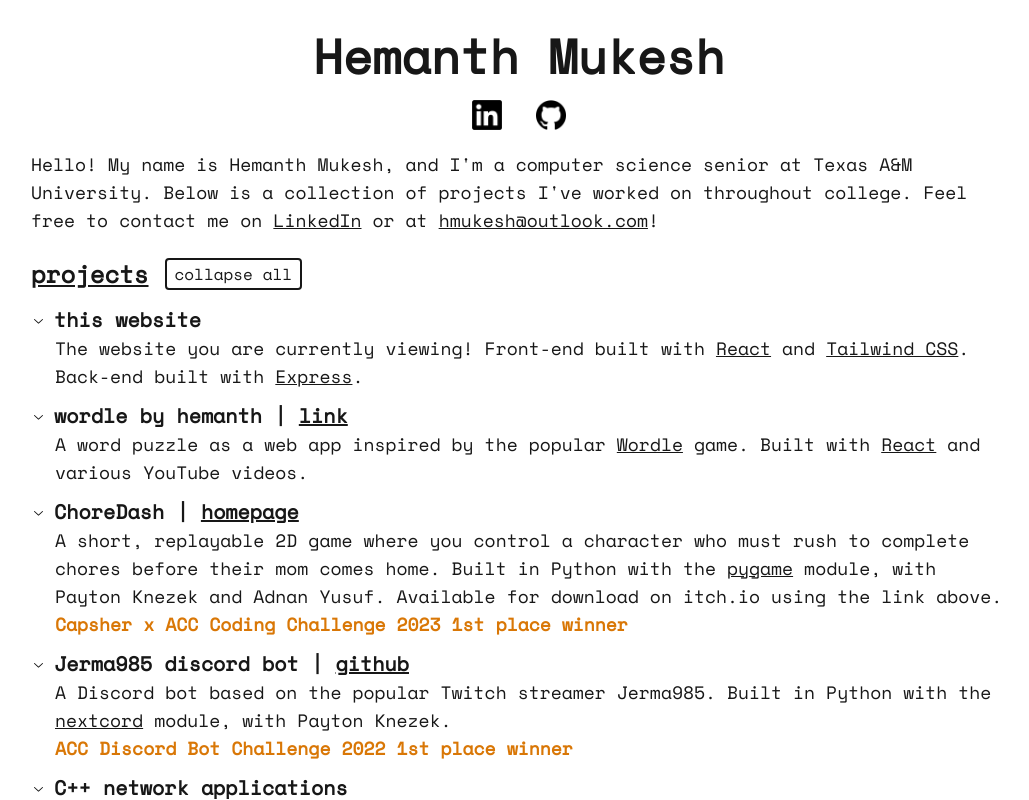
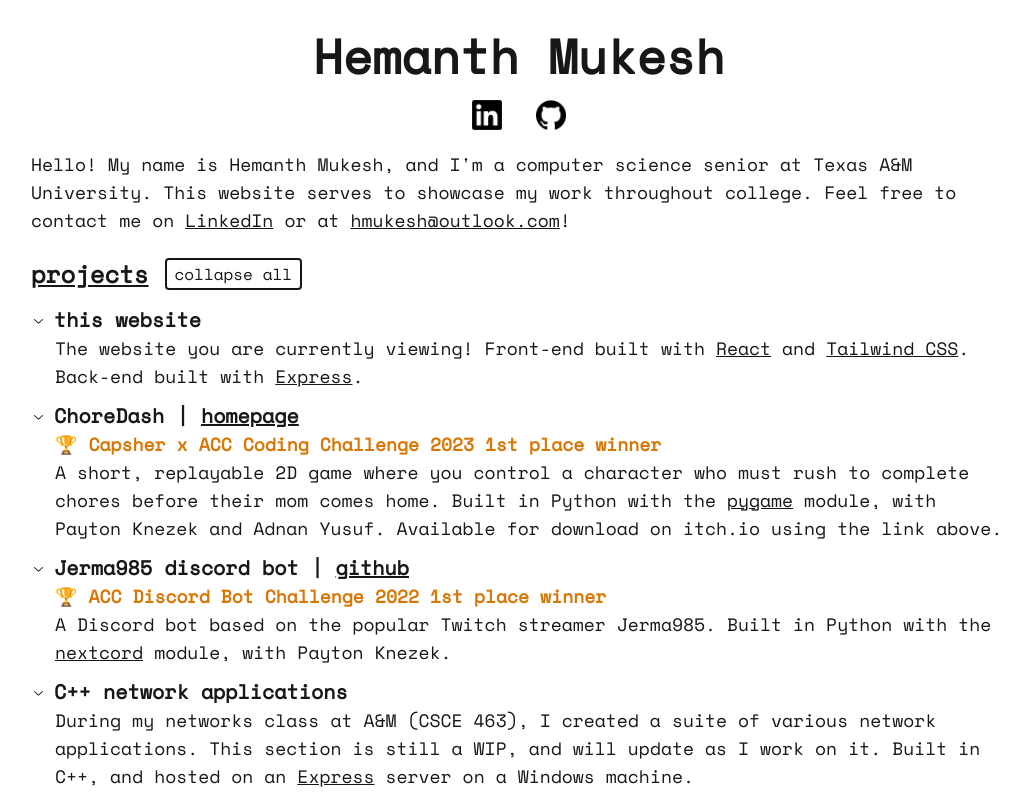
Before and after one commit to hmukesh5/hmukesh5.github.io, a React (Vite) app: page / in a window 1280 px wide. Both pictures are taken after a click on the button "expand all". Shown: the top 800 px of the page, without its empty margins (121-1150 px from the left). Built offline with nearby package versions, Linux system fonts and the light colour scheme.

Commit message:
content update

```diff
--- a/src/App.tsx
+++ b/src/App.tsx
@@ -78,20 +78,14 @@ function App() {
                        Front-end built with {reactLink} and {tailwindCSSLink}. Back-end built with {expressLink}.</>
         },
         {
-            value: "wordle",
-            title: <>wordle by hemanth | </>,
-            link: <a href="http://wordle-clone-5fbt.onrender.com/" target="_blank" className={`underline ${darkmodeSwitcher}`}>link</a>,
-            content: <>A word puzzle as a web app inspired by the popular {wordleLink} game. Built with {reactLink} and various YouTube videos.</>
-        },
-        {
             value: "choredash",
             title: <>ChoreDash | </>,
             link: <a href="https://hmukesh.itch.io/chore-dash" target="_blank" className={`underline ${darkmodeSwitcher}`}>homepage</a>,
             content:<>
+                        <span className="font-bold text-amber-600">🏆 Capsher x ACC Coding Challenge 2023 1st place winner</span>
+                        <br/>
                         A short, replayable 2D game where you control a character who must rush to complete chores before their mom comes home.
                         Built in Python with the {pygameLink} module, with Payton Knezek and Adnan Yusuf. Available for download on itch.io using the link above.
-                        <br/>
-                        <span className="font-bold text-amber-600">Capsher x ACC Coding Challenge 2023 1st place winner</span>
                     </>
         },
         {
@@ -99,10 +93,10 @@ function App() {
             title: <>Jerma985 discord bot | </>,
             link: <a href="https://github.com/prknezek/Jerma985Bot" target="_blank" className={`underline ${darkmodeSwitcher}`}>github</a>,
             content:<>
+                        <span className="font-bold text-amber-600">🏆 ACC Discord Bot Challenge 2022 1st place winner</span>
+                        <br/>
                         A Discord bot based on the popular Twitch streamer Jerma985.
                         Built in Python with the {nextcordLink} module, with Payton Knezek.
-                        <br/>
-                        <span className="font-bold text-amber-600">ACC Discord Bot Challenge 2022 1st place winner</span>
                     </>
         },
         {
@@ -110,13 +104,20 @@ function App() {
             title: <>C++ network applications</>,
             link: <></>,
             content:<>
-                        During my networks class at A&M (CSCE 463), I created a suite of various network applications. This section is still a WIP, but the DNS lookup program can be executed below.
-                        Built in C++, and hosted on a Windows machine connected with {expressLink}.
+                        During my networks class at A&M (CSCE 463), I created a suite of various network applications. This section is still a WIP, and will update as I work on it.
+                        Built in C++, and hosted on an {expressLink} server on a Windows machine.
                         <br/><br/>
-                        DNS Lookup Tool:
+                        <span className="underline">DNS Lookup Tool:</span>
                         <br/>
+                        <p className="mb-3">
+                            DNS stands for Domain Name Service.
+                            It allows browsers and applications to map words like "google.com" to an IP address of a machine that it can find and connect to.
+                            Below, you can input a domain and make a request to see the IP addresses associated with that domain.
+                            Try typing in "google.com" or this website, "hmukesh.me".
+                        </p>
+                        Input:
                         <div>
-                            <input id="dnslookuptext" type="text" name="query" placeholder='input domain/IP' className={`mt-2 mb-2 mr-2 px-2 border-2 border-neutral-500 rounded w-64 sm:text-sm text-xs ${darkMode ? 'bg-neutral-900' : ''}`} />
+                            <input id="dnslookuptext" type="text" name="query" placeholder='domain/IP (ex "google.com")' className={`mt-2 mb-2 mr-2 px-2 border-2 border-neutral-500 rounded w-64 sm:text-sm text-xs ${darkMode ? 'bg-neutral-900' : ''}`} />
                             <button disabled={dnsLookupDisable} onClick={handleDNSLookupSubmit} className={`mt-2 px-2 border-2 border-black rounded sm:text-sm text-xs ${darkMode ? 'border-neutral-200 hover:bg-neutral-200 hover:text-black' : 'border-neutral-900 hover:bg-neutral-900 hover:text-neutral-200'}`}>run</button>
                         </div>
                         Output:
@@ -128,7 +129,13 @@ function App() {
                         </textarea>
 
                     </>
-        }
+        },
+        {
+            value: "wordle",
+            title: <>wordle by hemanth | </>,
+            link: <a href="http://wordle-clone-5fbt.onrender.com/" target="_blank" className={`underline ${darkmodeSwitcher}`}>link</a>,
+            content: <>A word puzzle as a web app inspired by the popular {wordleLink} game. Built with {reactLink} and various YouTube videos.</>
+        },
     ];
 
     function expandAll() {
@@ -153,7 +160,7 @@ function App() {
 
             <div className="mb-4 text-base sm:text-lg">
                 <p>Hello! My name is Hemanth Mukesh, and I'm a computer science senior at Texas A&M University.
-                   Below is a collection of projects I've worked on throughout college.
+                   This website serves to showcase my work throughout college.
                    Feel free to contact me on {linkedinLink} or at {emailLink}!
                 </p>
             </div>
@@ -162,7 +169,8 @@ function App() {
                 <div className="flex align-middle mb-4 mt-6">
                     <h3 className="font-bold text-xl sm:text-2xl underline">projects</h3>
                     <button onClick={expandAll} className={`ml-4 border-black border-2 rounded text-base px-2 ${darkMode ? 'border-neutral-200 hover:bg-neutral-200 hover:text-black' : 'border-neutral-900 hover:bg-neutral-900 hover:text-neutral-200'}`}>
-                        {expandedItems.length === projects.length ? "collapse all" : "expand all"}
+                        {expandedItems.length === projects.length ? "collapse all" :
+                         expandedItems.length == 0 ? "expand all" : "expand rest"}
                     </button>
                 </div>
 
```
